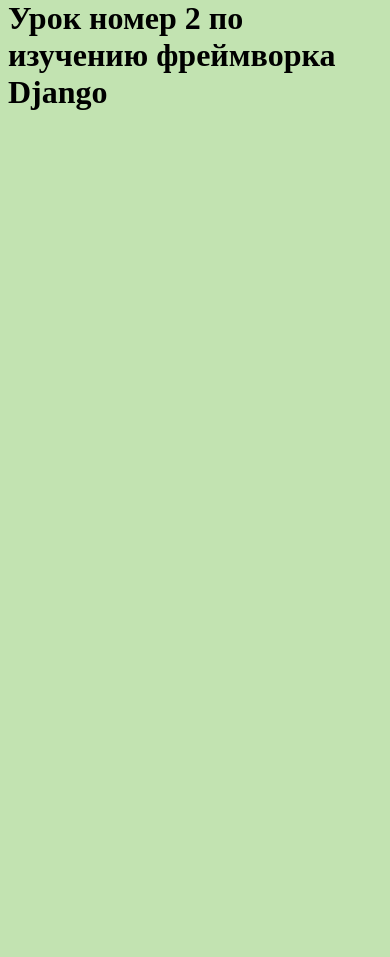
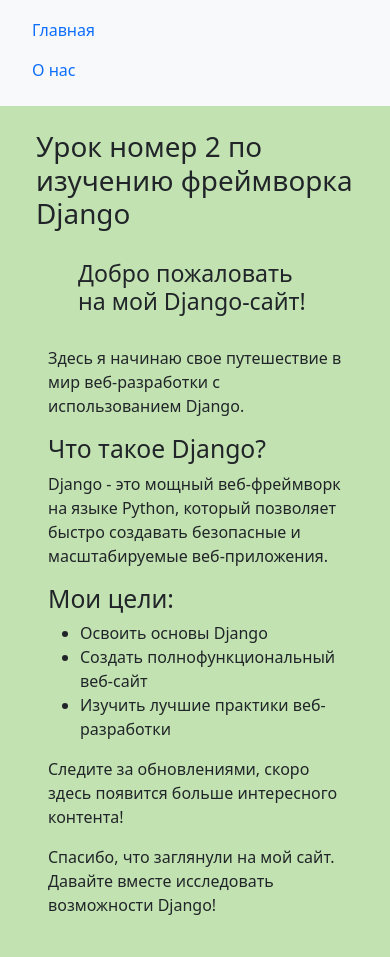
Before and after one commit to janisfs/Dj02-Django-app-create, a Django app: page / in a window 390 px wide. Shown: the part 206-1163 px from the top of the page. Before the commit the page ends 316 px from the top, so only its background shows below. Run offline with Django 5.2, Linux system fonts and the light colour scheme.

Commit message:
add new code

```diff
--- a/my_django_project_2/main/templates/main/index.html
+++ b/my_django_project_2/main/templates/main/index.html
@@ -7,5 +7,27 @@
 {% block content %}
     <!--{% include 'main/nav.html' %} -->
     <h1>Урок номер 2 по изучению фреймворка Django</h1>
+    <div class="container">
+
+        <h3 style="margin: 30px;">Добро пожаловать на мой Django-сайт!</h3>
+
+        <p>Здесь я начинаю свое путешествие в мир веб-разработки с использованием Django.</p>
+
+            <h2>Что такое Django?</h2>
+            <p>Django - это мощный веб-фреймворк на языке Python, который позволяет быстро создавать безопасные и масштабируемые веб-приложения.</p>
+
+            <h2>Мои цели:</h2>
+            <ul>
+                <li>Освоить основы Django</li>
+                <li>Создать полнофункциональный веб-сайт</li>
+                <li>Изучить лучшие практики веб-разработки</li>
+            </ul>
+
+            <p>Следите за обновлениями, скоро здесь появится больше интересного контента!</p>
+
+            <div class="footer">
+                <p>Спасибо, что заглянули на мой сайт. Давайте вместе исследовать возможности Django!</p>
+        </div>
+    </div>
 
 {% endblock %}
--- a/my_django_project_2/main/templates/main/layout.html
+++ b/my_django_project_2/main/templates/main/layout.html
@@ -3,26 +3,48 @@
 <html lang="en">
 <head>
     <meta charset="UTF-8">
-    <meta name="viewport" content="width=device-width, initial-scale=1.0">
+    <meta name="viewport" content="width=device-width, initial-scale=1">
+    <!-- Подключаем Bootstrap -->
+    <link href="https://cdn.jsdelivr.net/npm/bootstrap@5.3.1/dist/css/bootstrap.min.css" rel="stylesheet">
+    <!-- Подключаем пользовательские стили -->
     <link rel="stylesheet" href="{% static 'main/css/main.css' %}">
 
-
     {% block title %}
+        <title>Ваш сайт на Django</title>
     {% endblock %}
 </head>
 <body>
-    {% include 'main/nav.html' %}
+    <div class="container-fluid">
+        <div class="row">
+            <!-- Sidebar -->
+            <aside class="col-md-3 col-lg-2 bg-light p-3">
+                <div class="text-center mb-3">
+                    <img src="{% static 'main/image/dj_logo.png' %}" alt="dj_logo" class="img-fluid"
+                         style="max-width: 150px;">
+                    <h4 class="mt-2">Django</h4>
+                </div>
+                <ul class="nav flex-column">
+                    <li class="nav-item">
+                        <a class="nav-link active" href="{% url 'index' %}">Главная</a>
+                    </li>
+                    <li class="nav-item">
+                        <a class="nav-link" href="{% url 'about' %}">О нас</a>
+                    </li>
+                </ul>
+            </aside>
 
-    <aside>
-        <img src="{% static 'main/img/dj_logo.png' %}" alt="dj_logo", width="150">
-    </aside>
-    <main>
-        {% block content %}
+            <!-- Main Content -->
+            <main class="col-md-9 col-lg-10 p-4">
+                <div class="container">
+                    {% block content %}
+                    <!-- Здесь будет отображаться основной контент -->
+                    {% endblock %}
+                </div>
+            </main>
+        </div>
+    </div>
 
-        {% endblock %}
-
-    </main>
-
-
+    <!-- Подключаем Bootstrap JS (необязательно, если не используете интерактивные компоненты) -->
+    <script src="https://cdn.jsdelivr.net/npm/bootstrap@5.3.1/dist/js/bootstrap.bundle.min.js"></script>
 </body>
 </html>
--- a/my_django_project_2/main/urls.py
+++ b/my_django_project_2/main/urls.py
@@ -2,6 +2,6 @@
 from .import views
 
 urlpatterns = [
-    path('', views.index, name='index'),
-    path('about/', views.about, name='about'),
+    path('', views.index, name='index'),   # главная страница сайта 'home'
+    path('about/', views.about, name='about'),  # страница 'about'
 ]
```
Also changed, not shown: my_django_project_2/main/templates/main/about.html (+11 -1 lines).
